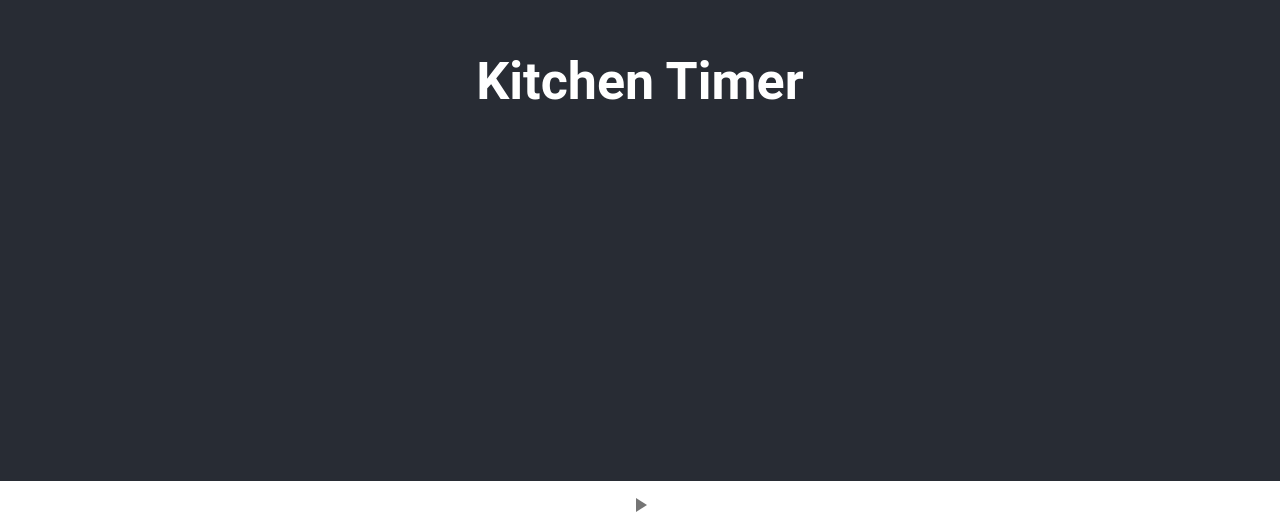
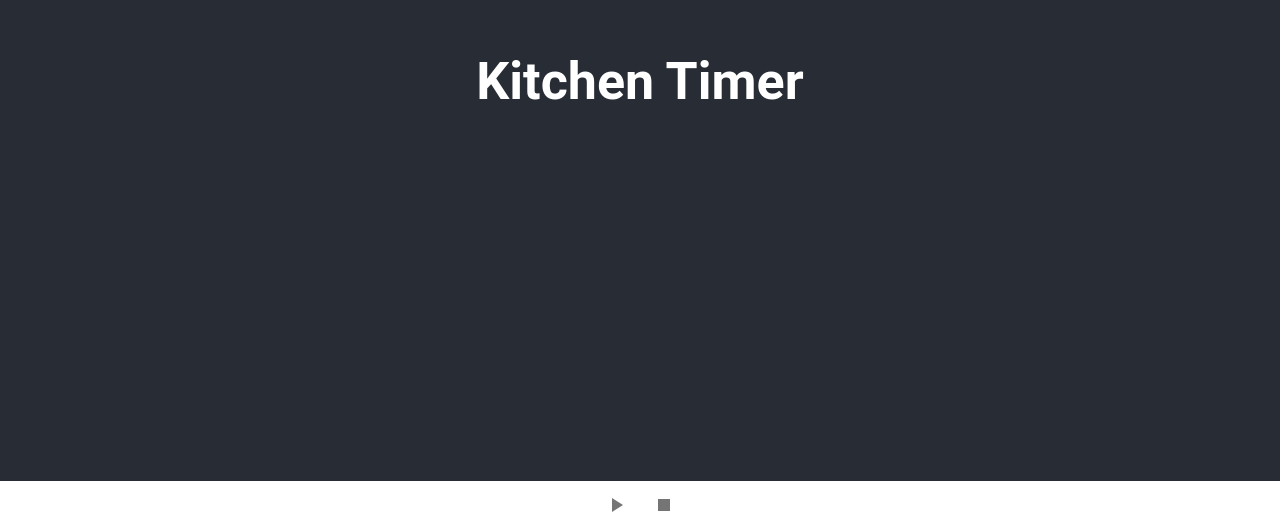
Before and after one commit to ajclaasen/kitchen-timer, a React (Create React App) app: page / in a window 1280 px wide. Shown: the part 319-848 px from the top of the page. Built offline with nearby package versions, Linux system fonts and the light colour scheme.

Commit message:
Add stop button component

```diff
--- a/src/App.tsx
+++ b/src/App.tsx
@@ -4,7 +4,8 @@ import './App.css';
 
 import Container from '@material-ui/core/Container';
 
-import PlayPauseButton from './PlayPauseButton';
+import PlayPauseButton from './UI/PlayPauseButton';
+import StopButton from './UI/StopButton';
 
 function App() {
   return (
@@ -15,6 +16,7 @@ function App() {
       <main>
         <Container>
           <PlayPauseButton playing={false} />
+          <StopButton />
         </Container>
       </main>
     </div>
--- /dev/null
+++ b/src/UI/StopButton.tsx
@@ -0,0 +1,19 @@
+import React from 'react';
+
+import { IconButton } from '@material-ui/core';
+
+import StopIcon from '@material-ui/icons/Stop';
+
+interface OnClickButton {
+  onClick?: (event: React.MouseEvent<HTMLButtonElement>) => void;
+}
+
+const StopButton = ({onClick}:OnClickButton) => {
+  return (
+    <IconButton aria-label='stop' className='stop-button' onClick={onClick}>
+      <StopIcon />
+    </IconButton>
+  )
+};
+
+export default StopButton;
```
Also changed, not shown: src/UI/PlayPauseButton.tsx (renamed from src/PlayPauseButton.tsx).
